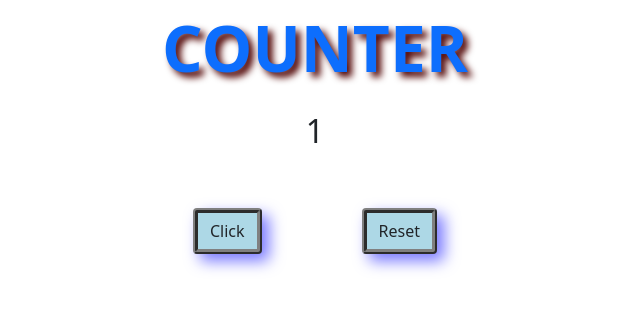
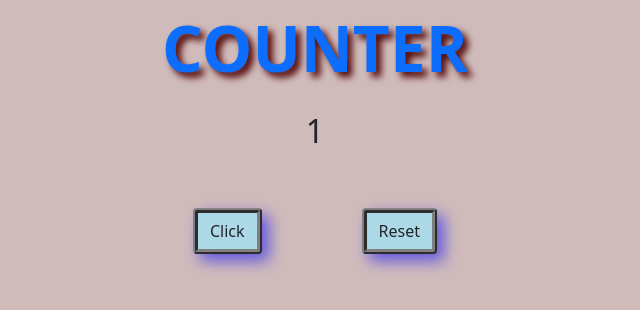
Before and after one commit to 2003sl500/counter, a Flask app: page / in a window 1280 px wide. Shown: the top 310 px of the page, without its empty margins (325-965 px from the left). Run offline with Flask 2, Linux system fonts and the light colour scheme.

Commit message:
updated css

```diff
--- a/server.py
+++ b/server.py
@@ -1,6 +1,4 @@
-from types import MethodDescriptorType
-from flask import Flask, render_template, request, redirect, session
-from flask.helpers import url_for
+from flask import Flask, render_template, request, session
 app = Flask(__name__)
 app.secret_key = "1234567890"
 
--- a/templates/index.html
+++ b/templates/index.html
@@ -13,6 +13,10 @@
 		<meta name="viewport" content="width=device-width, initial-scale=1" />
 		<title>Counter</title>
 		<style>
+			body{
+				background-color: rgba(160, 116, 116, 0.486);
+			}
+
 			header {
 				text-shadow: 5px 5px 7px rgb(80, 4, 4);
 				font-size: 4rem;
```
